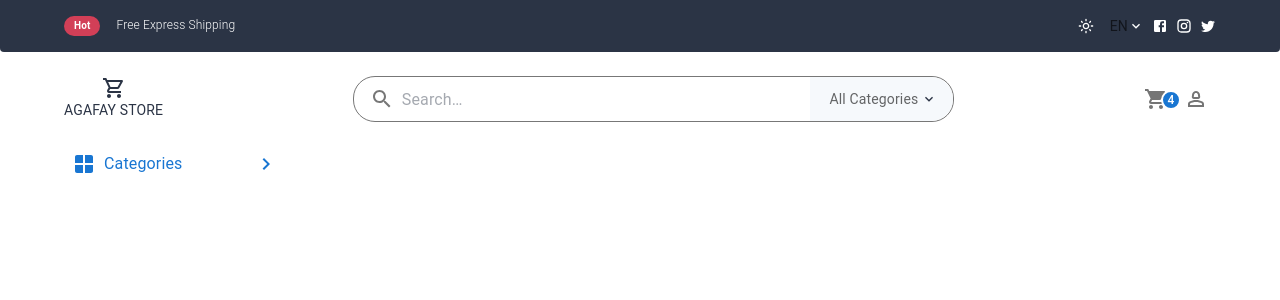
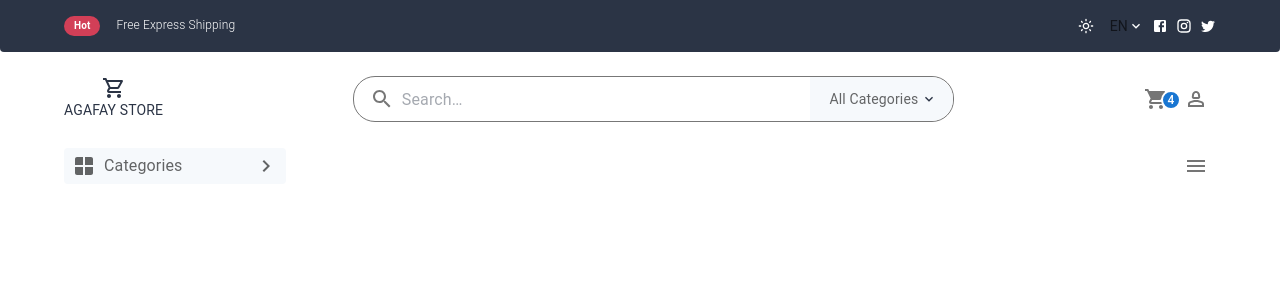
Before and after one commit to saghro/react-ecommerce, a React (Vite) app: page / in a window 1280 px wide. Shown: the top 300 px of the page. Built offline with nearby package versions, Linux system fonts and the light colour scheme.

Commit message:
styler menu

```diff
--- a/src/components/header/Header3.jsx
+++ b/src/components/header/Header3.jsx
@@ -1,10 +1,20 @@
 import { KeyboardArrowRightOutlined } from "@mui/icons-material";
 import WindowIcon from "@mui/icons-material/Window";
-import { Box, Button, Container, Menu, Typography, useTheme } from "@mui/material";
-import MenuItem from '@mui/material/MenuItem';
+import Menu from "@mui/material/Menu";
+import MenuIcon from "@mui/icons-material/Menu";
+import { Box, Button, Container, IconButton, Typography, useTheme } from "@mui/material";
+import MenuItem from "@mui/material/MenuItem";
 import { useState } from "react";
+import{
+    SportsEsportsOutlined,
+    ElectricBikeOutlined,
+    LaptopChromebookOutlined,
+    MenuBookOutlined,
+} from "@mui/icons-material"
+
+
 const Header3 = () => {
-    const [anchorEl, setAnchorEl] =useState(null);
+  const [anchorEl, setAnchorEl] = useState(null);
   const open = Boolean(anchorEl);
   const handleClick = (event) => {
     setAnchorEl(event.currentTarget);
@@ -12,23 +22,36 @@ const Header3 = () => {
   const handleClose = () => {
     setAnchorEl(null);
   };
-    const theme = useTheme()
+  const theme = useTheme();
   return (
-    <Container>
+    <Container
+      sx={{
+        display: "flex",
+        alignItems: "center",
+        justifyContent: "space-between",
+      }}
+    >
+      <Box>
         <Button
           id="basic-button"
           aria-controls={open ? "basic-menu" : undefined}
           aria-haspopup="true"
           aria-expanded={open ? "true" : undefined}
           onClick={handleClick}
-        sx={{width:222}}
+
+          sx={{
+            width: 222,
+            // @ts-ignore
+            bgcolor: theme.palette.myColor.main,
+            color: theme.palette.text.secondary,
+          }}
         >
           <WindowIcon />
           <Typography
             sx={{
-            padding:"0",
-            textTransform:"capitalize",
-            mx:1,
+              padding: "0",
+              textTransform: "capitalize",
+              mx: 1,
             }}
           >
             Categories
@@ -45,10 +68,15 @@ const Header3 = () => {
             "aria-labelledby": "basic-button",
           }}
         >
-        <MenuItem onClick={handleClose}>Profile</MenuItem>
+          <MenuItem onClick={handleClose}> <SportsEsportsOutlined /> Profile</MenuItem>
           <MenuItem onClick={handleClose}>My account</MenuItem>
           <MenuItem onClick={handleClose}>Logout</MenuItem>
         </Menu>
+      </Box>
+
+      <IconButton>
+         <MenuIcon />
+      </IconButton>
     </Container>
   );
 };
```
Lines whose indentation alone changed are shown as unchanged.
